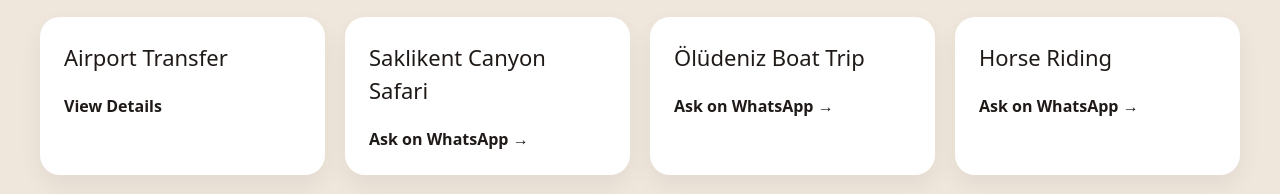
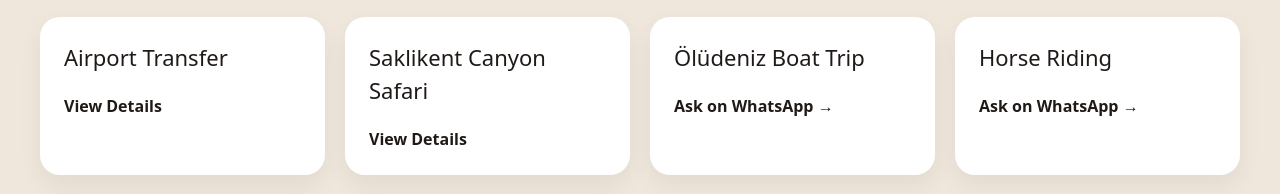
Before and after one commit to comendrive-a11y/comendrive-a11y, a Next.js app: page / in a window 1280 px wide. Shown: the part 2900-3094 px from the top of the page. Built offline with nearby package versions, Linux system fonts and the light colour scheme.

Commit message:
Update page.tsx

```diff
--- a/app/page.tsx
+++ b/app/page.tsx
@@ -660,10 +660,12 @@
                   {tour}
                 </h3>
 
-             <a
+<a
   href={
     tour === "Airport Transfer" || tour === "Havalimanı Transferi"
       ? "/airport-transfer"
+      : tour === "Saklikent Canyon Safari" || tour === "Saklıkent Kanyon Safari"
+      ? "/saklikent-canyon-safari"
       : `https://wa.me/905446358280?text=Hello%20I%20want%20to%20get%20information%20about%20${encodeURIComponent(
           tour
         )}`
@@ -676,7 +678,10 @@
     textDecoration: "none",
   }}
 >
-  {tour === "Airport Transfer" || tour === "Havalimanı Transferi"
+  {tour === "Airport Transfer" ||
+  tour === "Havalimanı Transferi" ||
+  tour === "Saklikent Canyon Safari" ||
+  tour === "Saklıkent Kanyon Safari"
     ? isEn
       ? "View Details"
       : "Detayları Gör"
```
